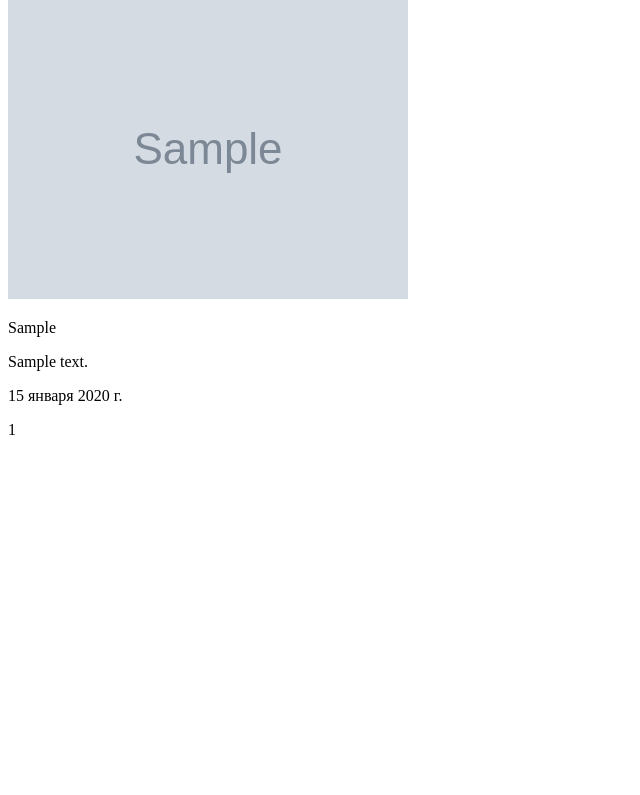
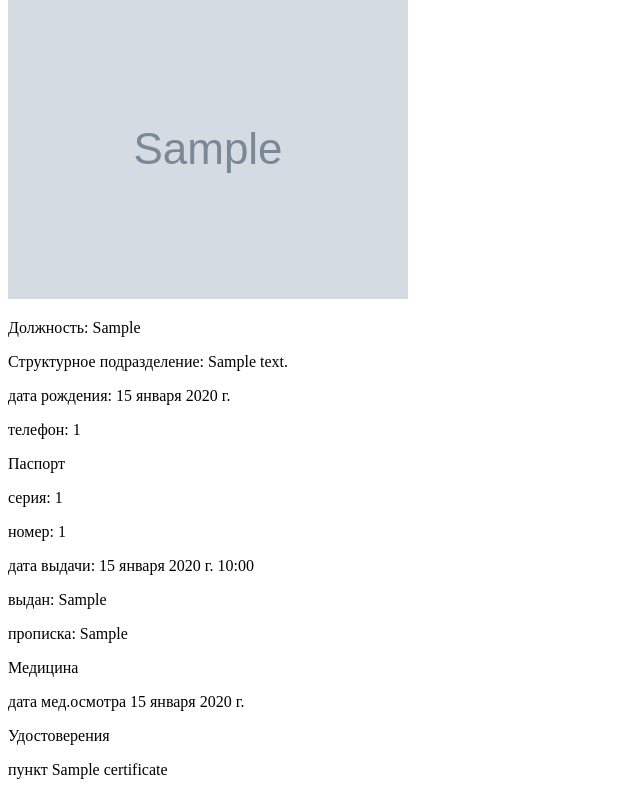
Before and after one commit to ZigulatNatria/InfoOt, a Django app: template InfoOt/templates/profile.html in a window 1280 px wide. Shown: the part 51-846 px from the top of the page, without its empty margins (0-640 px from the left). Before the commit the page ends 486 px from the top, so only its background shows below. Run offline with Django 4.2, Linux system fonts and the light colour scheme; tables that the repository leaves empty hold one stand-in row (values such as "Sample post"); the template is opened without the code that fills it: values that come from a table or form of the project are taken from there, most other values are stand-ins (such as "Sample title", 1, 10 or a date in 2020); grey boxes marked "Sample" are stand-in pictures.

Commit message:
Добавлены отображения моделей по работнику

```diff
--- a/InfoOt/templates/profile.html
+++ b/InfoOt/templates/profile.html
@@ -7,9 +7,19 @@
 <body>
     <p>{{current_profile.surname}} {{current_profile.name}} {{current_profile.patronym}}</p>
     <p><img src="{{MEDIA_URL}}{{ current_profile.photo_employee.url }}"></p>
-    <p>{{current_profile.profession}}</p>
-    <p>{{current_profile.subdivision}}</p>
-    <p>{{current_profile.birth_date}}</p>
-    <p>{{current_profile.phone}}</p>
+    <p>Должность: {{current_profile.profession}}</p>
+    <p>Структурное подразделение: {{current_profile.subdivision}}</p>
+    <p>дата рождения: {{current_profile.birth_date}}</p>
+    <p>телефон: {{current_profile.phone}}</p>
+    <p>Паспорт</p>
+    <p>серия: {{passport.series}}</p>
+    <p>номер: {{passport.number}}</p>
+    <p>дата выдачи: {{date_of_issue}}</p>
+    <p>выдан: {{passport.fms}}</p>
+    <p>прописка: {{passport.registration}}</p>
+    <p>Медицина</p>
+    <p>дата мед.осмотра {{medicine.date_medicine}}</p>
+    <p>Удостоверения</p>
+    <p>пункт {{certificate.name_certificate}}</p>
 </body>
 </html>
```
Also changed, not shown: InfoOt/info/views.py (+9 -4 lines).
